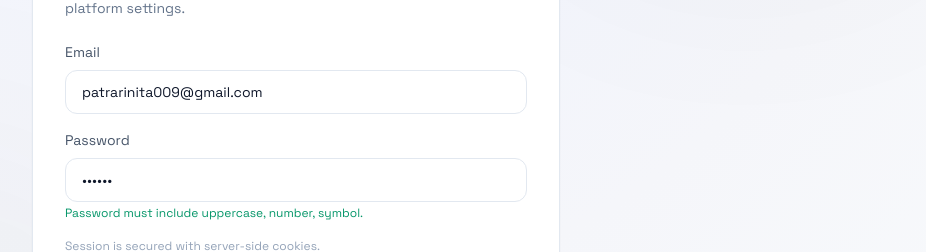
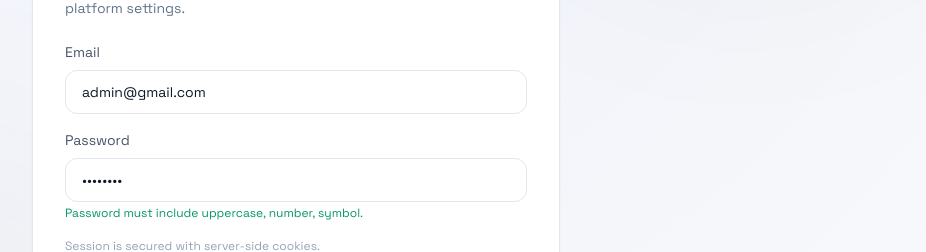
Before and after one commit to Rinita-01/44-Snapshot, a React (Vite) app: page /login in a window 1280 px wide. Shown: the part 322-574 px from the top of the page, without its empty margins (344-1270 px from the left). Built offline with nearby package versions, Linux system fonts and the light colour scheme; no server answers.

Commit message:
fix : login credentials

```diff
--- a/src/pages/auth/Login.jsx
+++ b/src/pages/auth/Login.jsx
@@ -5,13 +5,13 @@ import { useAuth } from "../../auth/auth-context"
 export default function Login() {
   const { login } = useAuth();
   const navigate = useNavigate();
-  const [email, setEmail] = useState("patrarinita009@gmail.com");
-  const [password, setPassword] = useState("123456");
+  const [email, setEmail] = useState("admin@gmail.com");
+  const [password, setPassword] = useState("12345678");
   const [error, setError] = useState("");
 
   // const passwordValid = /^(?=.*[A-Z])(?=.*\d)(?=.*[^\w\s]).{8,}$/.test(password);
 
-  const passwordValid = password.length >= 6
+  const passwordValid = password.length >= 8
 
   const handleSubmit = async (event) => {
     event.preventDefault();
```
